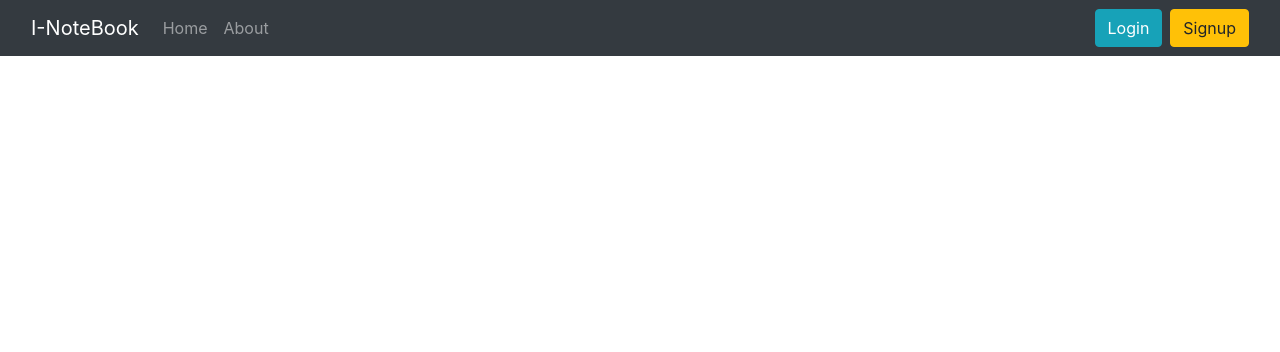
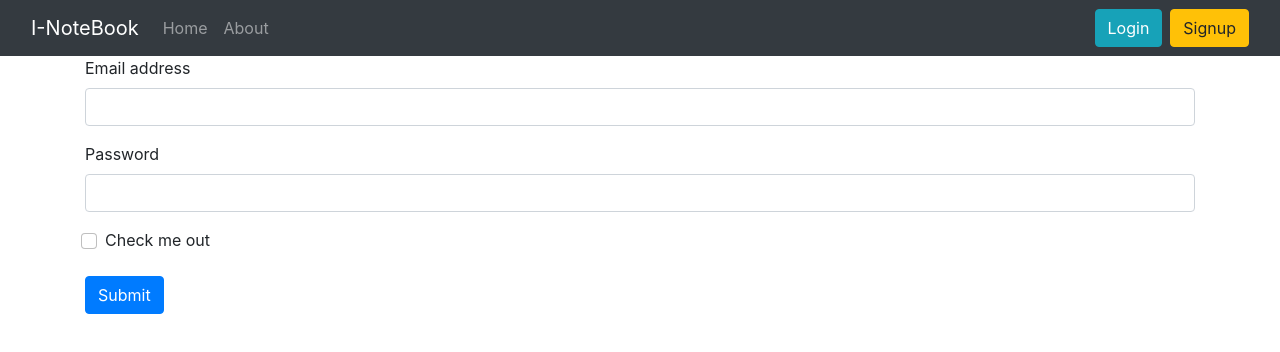
Before and after one commit to ManishBisht777/GetyourNotes-backend, a React (Create React App) app: page /login in a window 1280 px wide. Shown: the top 352 px of the page. Built offline with nearby package versions, Linux system fonts and the light colour scheme.

Commit message:
finishing login component

```diff
--- a/src/App.js
+++ b/src/App.js
@@ -5,6 +5,8 @@ import Navbar from "./components/Navbar";
 import Home from "./components/Home";
 import About from "./components/About";
 import NoteState from "./context/notes/notesState";
+import Login from "./components/Login";
+import Signup from "./components/Signup";
 function App() {
   return (
     <>
@@ -19,6 +21,12 @@ function App() {
               <Route exact path="/about">
                 <About />
               </Route>
+              <Route exact path="/login">
+                <Login />
+              </Route>
+              <Route exact path="/signup">
+                <Signup />
+              </Route>
             </Switch>
           </div>
         </Router>
--- /dev/null
+++ b/src/components/Signup.js
@@ -0,0 +1,7 @@
+import React from "react";
+
+const Signup = () => {
+  return <div>i am signup</div>;
+};
+
+export default Signup;
--- a/src/components/login.js
+++ b/src/components/login.js
@@ -0,0 +1,85 @@
+import React from "react";
+import { useState } from "react";
+import { useHistory } from "react-router-dom";
+
+const Login = () => {
+  const [credentials, setCredentials] = useState({ email: "", password: "" });
+
+  let history = useHistory();
+
+  const handlesubmit = async (e) => {
+    e.preventDefault();
+    const response = await fetch("http://localhost:5000/api/auth/login", {
+      method: "POST",
+      headers: {
+        "Content-Type": "application/json",
+      },
+      body: JSON.stringify({
+        email: credentials.email,
+        password: credentials.password,
+      }),
+    });
+    const json = await response.json();
+    console.log(json);
+    if (json.success) {
+      // save token and redirect
+      localStorage.setItem("token", json.authtoken);
+      history.push("/");
+      console.log("redirected");
+    } else {
+      alert("invalid credentials");
+    }
+  };
+
+  const handlechange = (e) => {
+    setCredentials({ ...credentials, [e.target.name]: e.target.value });
+  };
+  return (
+    <div>
+      <form onSubmit={handlesubmit}>
+        <div className="mb-3">
+          <label htmlFor="exampleInputEmail1" className="form-label">
+            Email address
+          </label>
+          <input
+            type="email"
+            className="form-control"
+            name="email"
+            value={credentials.email}
+            onChange={handlechange}
+            id="email"
+            aria-describedby="emailHelp"
+          />
+        </div>
+        <div className="mb-3">
+          <label htmlFor="exampleInputPassword1" className="form-label">
+            Password
+          </label>
+          <input
+            type="password"
+            className="form-control"
+            name="password"
+            value={credentials.password}
+            onChange={handlechange}
+            id="password"
+          />
+        </div>
+        <div className="mb-3 form-check">
+          <input
+            type="checkbox"
+            className="form-check-input"
+            id="exampleCheck1"
+          />
+          <label name="form-check-label" htmlFor="exampleCheck1">
+            Check me out
+          </label>
+        </div>
+        <button type="submit" className="btn btn-primary">
+          Submit
+        </button>
+      </form>
+    </div>
+  );
+};
+
+export default Login;
```
Also changed, not shown: 1 other file (tests, documents, lock files or other folders).
